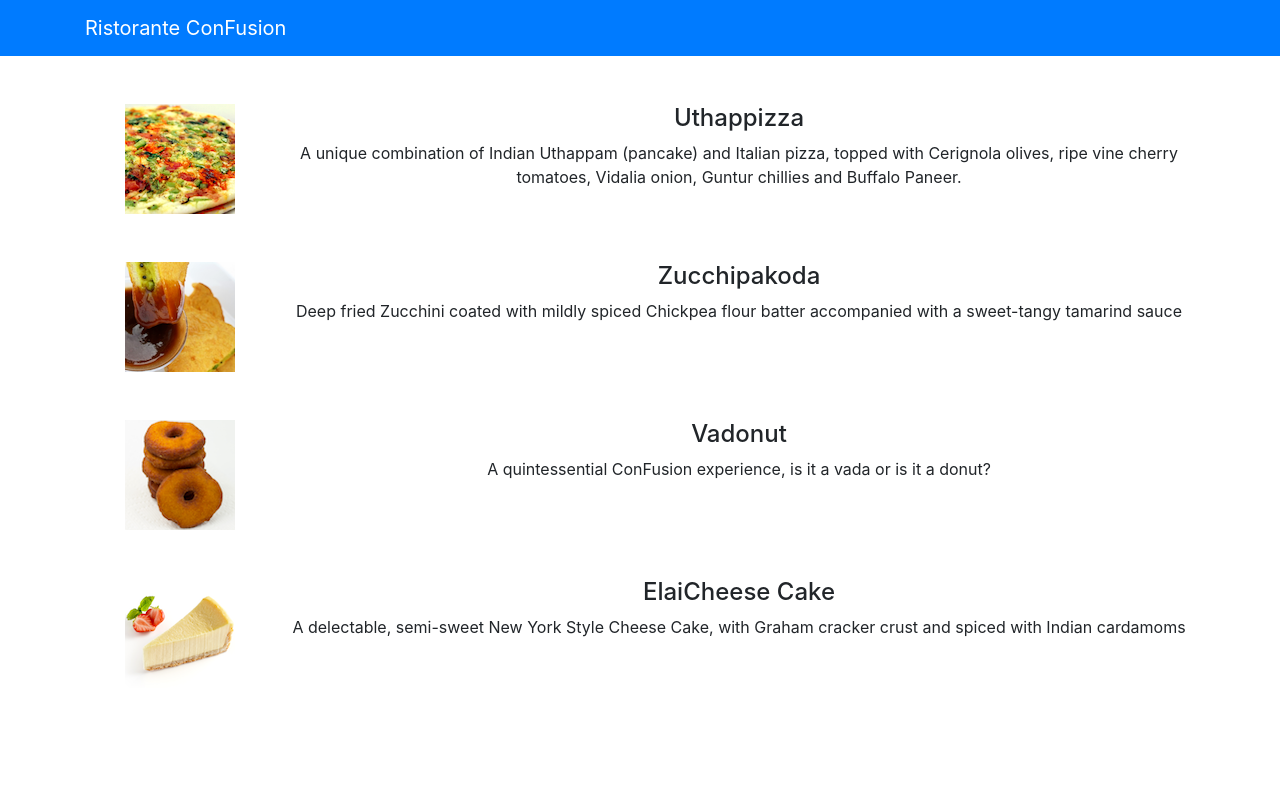
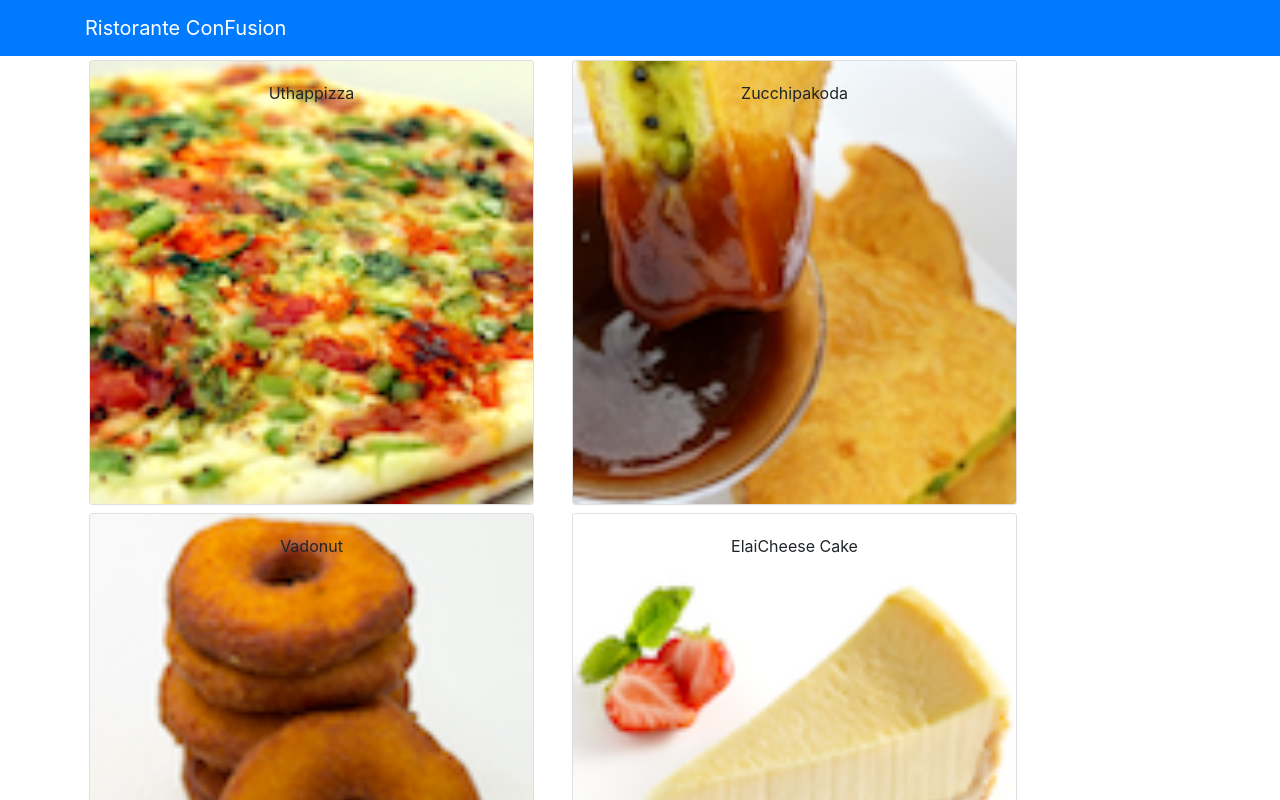
Before and after one commit to Progressandro/Restaurant-React, a React (Create React App) app: page / in a window 1280 px wide. Shown: the top 800 px of the page. Built offline with nearby package versions, Linux system fonts and the light colour scheme.

Commit message:
Replaced Menu display: Media -> Card.

```diff
--- a/src/App.js
+++ b/src/App.js
@@ -3,8 +3,17 @@
 import {Navbar, NavbarBrand} from 'reactstrap';
 import Menu from './components/MenuComponent';
 import './App.css';
+import {DISHES} from './shared/dishes';
 
 class App extends Component {
+  constructor(props) {
+    super(props);
+
+    this.state = {
+      dishes: DISHES
+    }
+  }
+
   render() {
     return (
       <div className="App">
@@ -14,7 +23,7 @@
 
           </div>
         </Navbar>
-        <Menu/>
+        <Menu dishes={this.state.dishes}/>
       </div>
     );
   }
--- a/src/components/MenuComponent.js
+++ b/src/components/MenuComponent.js
@@ -1,65 +1,48 @@
 import React, {Component} from 'react';
-import {Media} from 'reactstrap';
+import {Card, CardImg, CardImgOverlay, CardText, CardBody, CardTitle} from 'reactstrap';
 
 class Menu extends Component {
     constructor(props) {
         super(props);
 
         this.state = {
-            dishes: [
-                {
-                    id: 0,
-                    name: 'Uthappizza',
-                    image: 'assets/images/uthappizza.png',
-                    category: 'mains',
-                    label: 'Hot',
-                    price: '4.99',
-                    description: 'A unique combination of Indian Uthappam (pancake) and Italian pizza, topped with Cerignola olives, ripe vine cherry tomatoes, Vidalia onion, Guntur chillies and Buffalo Paneer.'
-                },
-                {
-                    id: 1,
-                    name: 'Zucchipakoda',
-                    image: 'assets/images/zucchipakoda.png',
-                    category: 'appetizer',
-                    label: '',
-                    price: '1.99',
-                    description: 'Deep fried Zucchini coated with mildly spiced Chickpea flour batter accompanied with a sweet-tangy tamarind sauce'
-                },
-                {
-                    id: 2,
-                    name: 'Vadonut',
-                    image: 'assets/images/vadonut.png',
-                    category: 'appetizer',
-                    label: 'New',
-                    price: '1.99',
-                    description: 'A quintessential ConFusion experience, is it a vada or is it a donut?'
-                },
-                {
-                    id: 3,
-                    name: 'ElaiCheese Cake',
-                    image: 'assets/images/elaicheesecake.png',
-                    category: 'dessert',
-                    label: '',
-                    price: '2.99',
-                    description: 'A delectable, semi-sweet New York Style Cheese Cake, with Graham cracker crust and spiced with Indian cardamoms'
-                }
-            ]
+            selectedDish: null
+        }
+    }
+
+    onDishSelect(dish) {
+        this.setState({selectedDish: dish});
+    }
+
+    renderDish(dish) {
+        if (dish !== null) {
+            return (
+                <Card>
+                    <CardImg width="100%" src={dish.image} alt={dish.name} />
+                    <CardBody>
+                        <CardTitle>{dish.name}</CardTitle>
+                        <CardText>{dish.description}</CardText>
+                    </CardBody>
+                </Card>
+            );
+        }
+        else {
+            return (
+                <div></div>
+            );
         }
     }
 
     render() {
-        const menu = this.state.dishes.map((dish) => {
+        const menu = this.props.dishes.map((dish) => {
             return (
-                <div key={dish.id} className="col-12 mt-5">
-                    <Media tag="li">
-                        <Media left middle>
-                            <Media object src={dish.image} alt={dish.name}/>
-                        </Media>
-                        <Media body className="ml-5">
-                            <Media heading>{dish.name}</Media>
-                            <p>{dish.description}</p>
-                        </Media>
-                    </Media>
+                <div key={dish.id} className="col-12 col-md-5 m-1">
+                    <Card onClick={() => this.onDishSelect(dish)}>
+                        <CardImg width="100%" src={dish.image} alt={dish.name}/>
+                        <CardImgOverlay>
+                            <CardTitle>{dish.name}</CardTitle>
+                        </CardImgOverlay>
+                    </Card>
                 </div>
             );
         });
@@ -67,9 +50,10 @@
         return  (
             <div className="container">
                 <div className="row">
-                    <Media list>
-                        {menu}
-                    </Media>
+                    {menu}
+                </div>
+                <div className="row">
+                    {this.renderDish(this.state.selectedDish)}
                 </div>
             </div>
         );
--- /dev/null
+++ b/src/shared/dishes.js
@@ -0,0 +1,38 @@
+export const DISHES =  [
+    {
+        id: 0,
+        name: 'Uthappizza',
+        image: 'assets/images/uthappizza.png',
+        category: 'mains',
+        label: 'Hot',
+        price: '4.99',
+        description: 'A unique combination of Indian Uthappam (pancake) and Italian pizza, topped with Cerignola olives, ripe vine cherry tomatoes, Vidalia onion, Guntur chillies and Buffalo Paneer.'
+                },
+    {
+        id: 1,
+        name: 'Zucchipakoda',
+        image: 'assets/images/zucchipakoda.png',
+        category: 'appetizer',
+        label: '',
+        price: '1.99',
+        description: 'Deep fried Zucchini coated with mildly spiced Chickpea flour batter accompanied with a sweet-tangy tamarind sauce'
+                },
+    {
+        id: 2,
+        name: 'Vadonut',
+        image: 'assets/images/vadonut.png',
+        category: 'appetizer',
+        label: 'New',
+        price: '1.99',
+        description: 'A quintessential ConFusion experience, is it a vada or is it a donut?'
+                },
+    {
+        id: 3,
+        name: 'ElaiCheese Cake',
+        image: 'assets/images/elaicheesecake.png',
+        category: 'dessert',
+        label: '',
+        price: '2.99',
+        description: 'A delectable, semi-sweet New York Style Cheese Cake, with Graham cracker crust and spiced with Indian cardamoms'
+                }
+];
```
